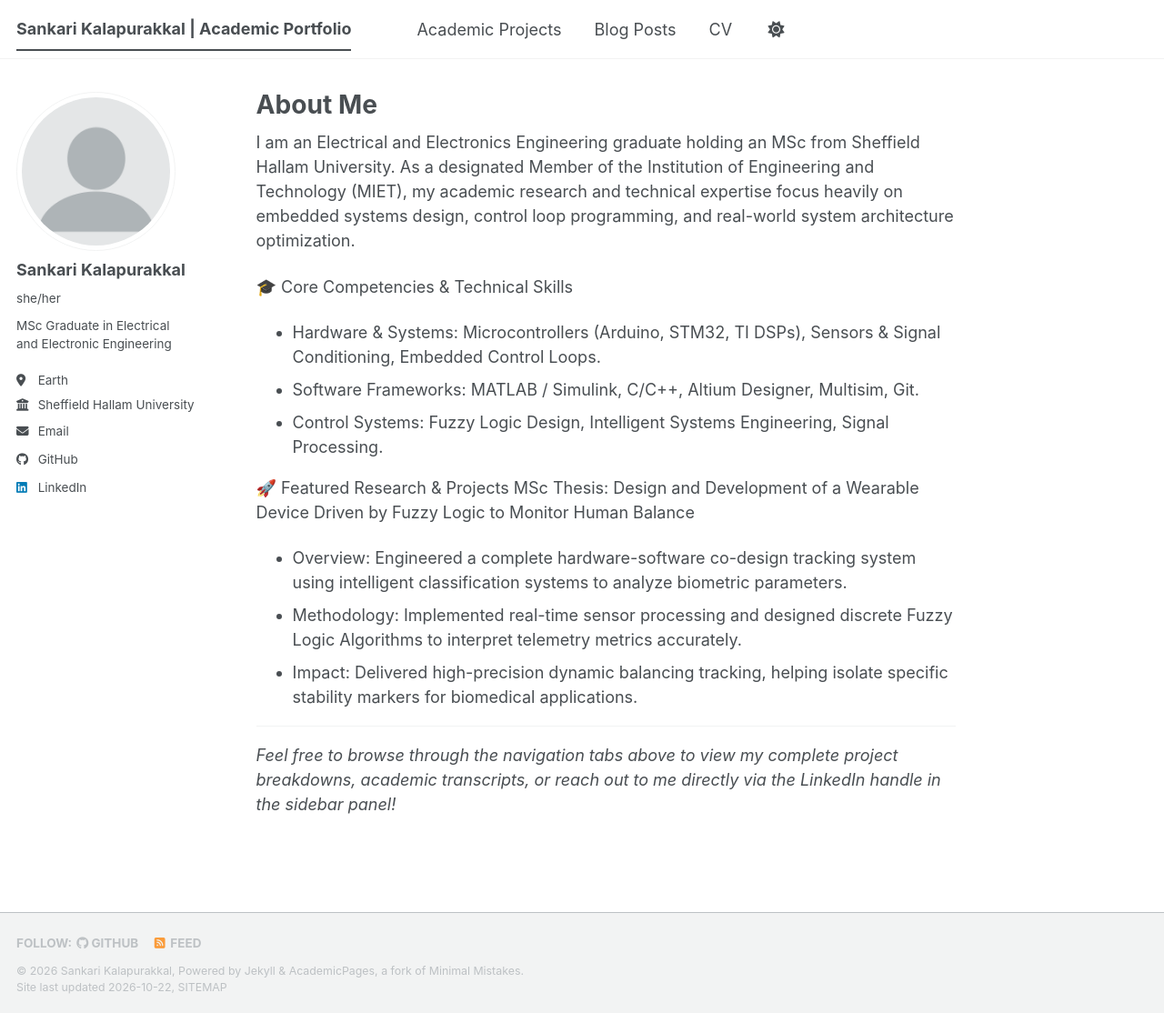
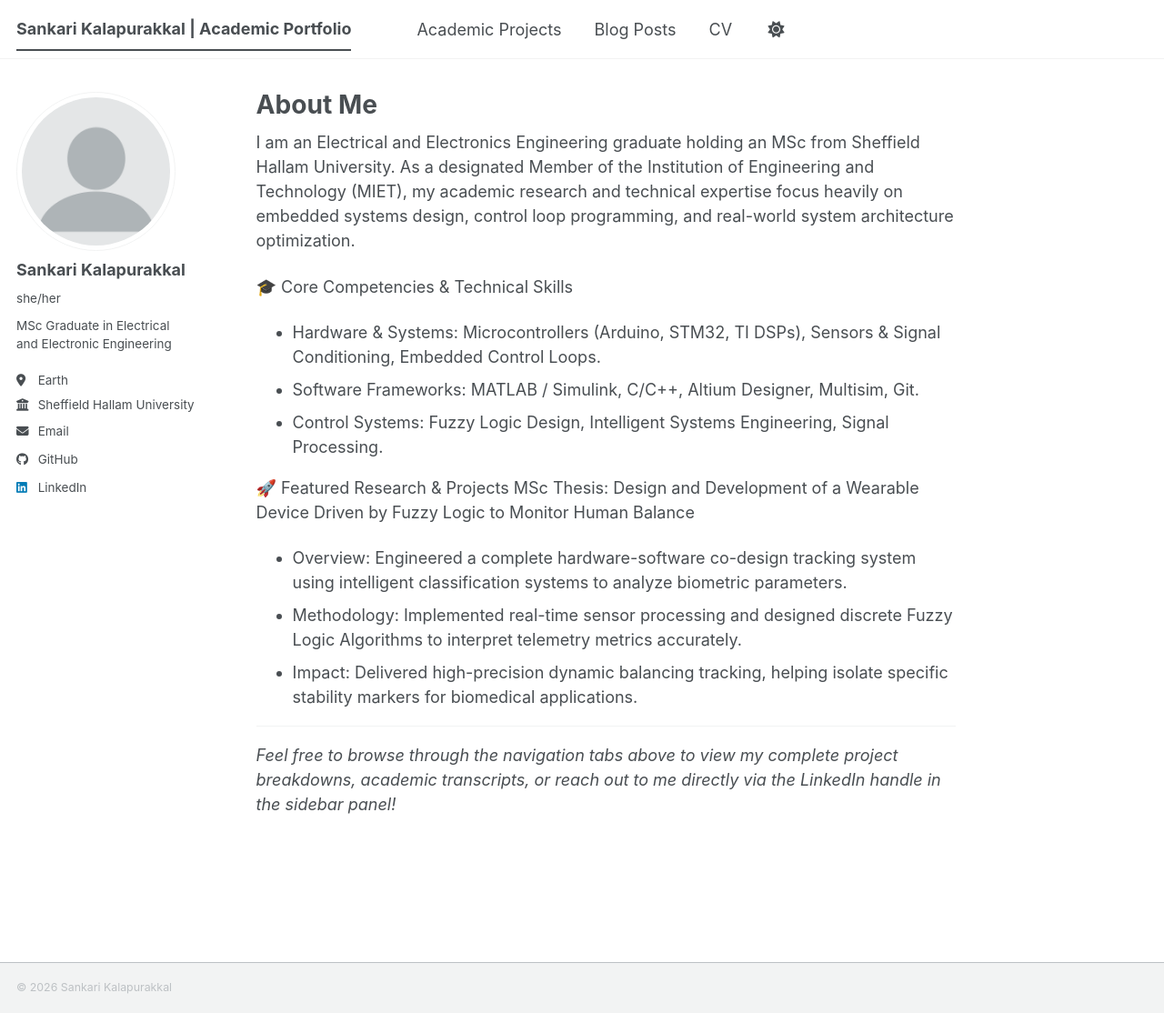
Before and after one commit to Sankari-Kalapurakkal/Sankari-Kalapurakkal.github.io, a Jekyll site: the page built from _pages/about.md, in a window 1280 px wide and 1114 px high. Shown: the whole window at 91% size. Built offline with Jekyll 4.4.1, drawn with Linux system fonts in a browser that asks for light colours; a style sheet for code colours, icons or effects is not loaded.

Commit message:
Update footer with copyright and remove social links
Removed conditional social icons section and updated copyright year.

```diff
--- a/_includes/footer.html
+++ b/_includes/footer.html
@@ -1,25 +1 @@
-{% include base_path %}
-
-{% if site.author.github or site.author.bitbucket or site.atom_feed.hide != true %}
-<div class="page__footer-follow">
-  <ul class="social-icons">
-    {% if site.data.ui-text[site.locale].follow_label %}
-      <li><strong>{{ site.data.ui-text[site.locale].follow_label }}</strong></li>
-    {% endif %}
-    {% if site.author.github %}
-      <li><a href="https://github.com/{{ site.author.github }}"><i class="fab fa-github" aria-hidden="true"></i> GitHub</a></li>
-    {% endif %}
-    {% if site.author.bitbucket %}
-      <li><a href="https://bitbucket.org/{{ site.author.bitbucket }}"><i class="fab fa-bitbucket" aria-hidden="true"></i> Bitbucket</a></li>
-    {% endif %}
-    {% if site.atom_feed.hide != true %}
-    <li><a href="{% if site.atom_feed.path %}{{ site.atom_feed.path }}{% else %}{{ base_path }}/feed.xml{% endif %}"><i class="fa fa-fw fa-rss-square" aria-hidden="true"></i> {{ site.data.ui-text[site.locale].feed_label | default: "Feed" }}</a></li>
-    {% endif %}
-  </ul>
-</div>
-{% endif %}
-
-<div class="page__footer-copyright">
-  &copy; {{ site.time | date: '%Y' }} {{ site.name | default: site.title }}, {{ site.data.ui-text[site.locale].powered_by | default: "Powered by" }} <a href="https://jekyllrb.com" rel="nofollow">Jekyll</a> &amp; <a href="https://github.com/academicpages/academicpages.github.io">AcademicPages</a>, a fork of <a href="https://mademistakes.com/work/minimal-mistakes-jekyll-theme/" rel="nofollow">Minimal Mistakes</a>.<br />
-  Site last updated {{ "now" | date: '%Y-%m-%d' }}, <a href="/sitemap/" style="text-transform: uppercase;">{{ site.data.ui-text[site.locale].site_map | default: "Sitemap" }}</a>
-</div>
+<div class="page__footer-copyright">&copy; 2026 Sankari Kalapurakkal</div>
```
